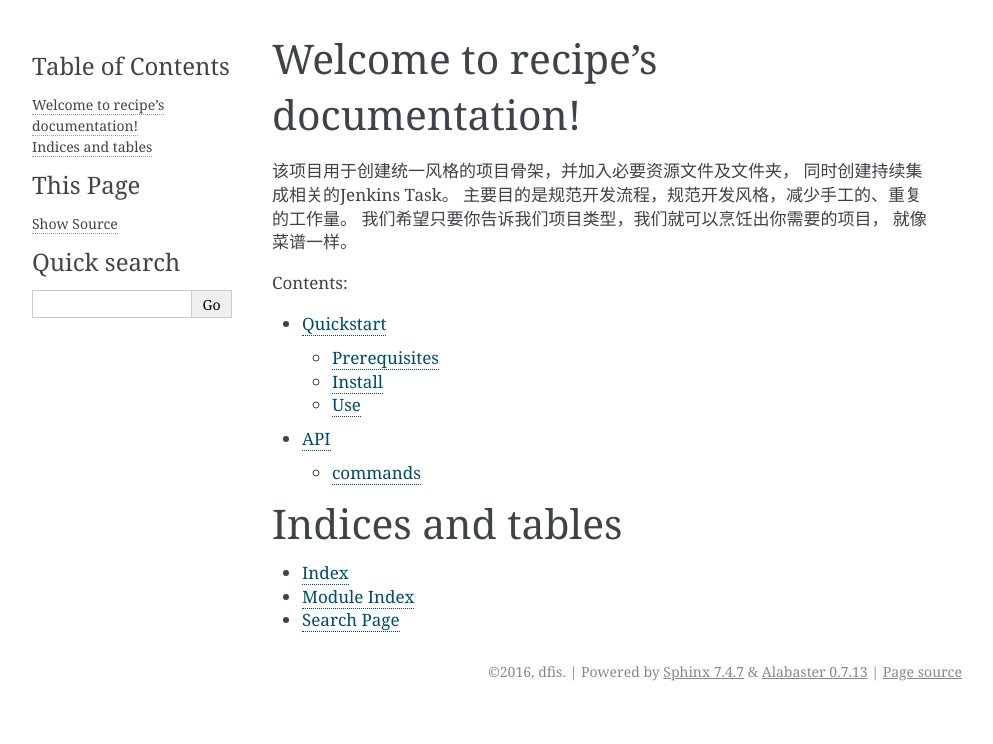
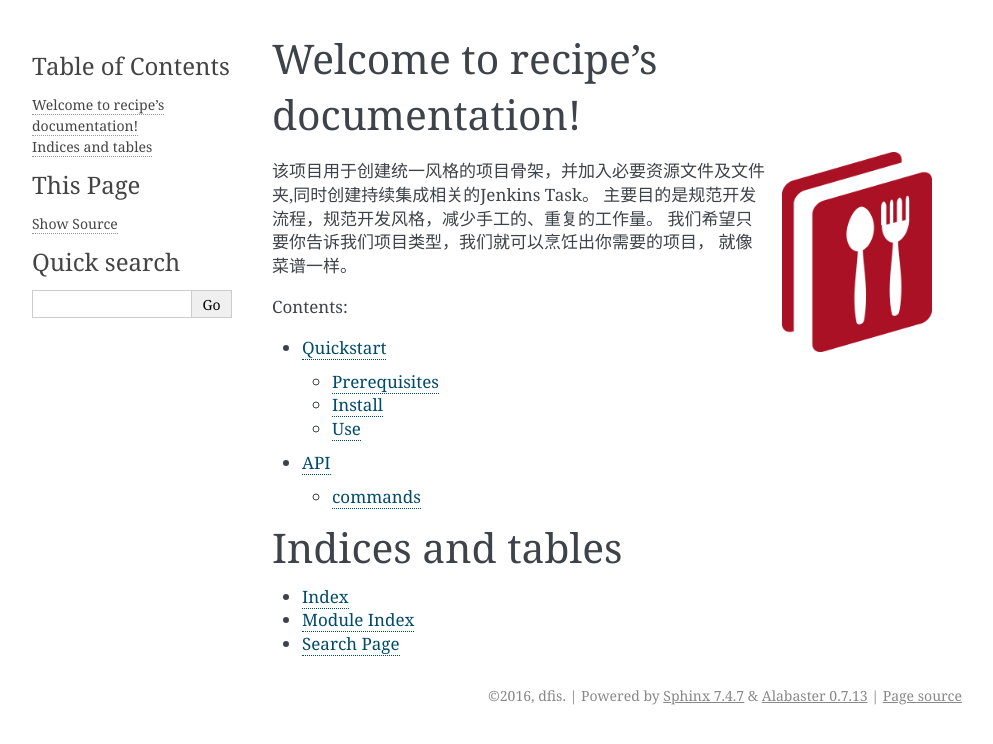
Before and after one commit to by46/recipe, a Sphinx documentation site: the page built from doc/index.rst, in a window 1280 px wide. Shown: the top 744 px of the page, without its empty margins (148-1141 px from the left). Built offline with Sphinx 7.4.7, drawn with Linux system fonts in a browser that asks for light colours.

Commit message:
add recipe icon

```diff
--- a/doc/index.rst
+++ b/doc/index.rst
@@ -5,8 +5,12 @@
 
 Welcome to recipe's documentation!
 ==================================
+.. image:: _static/recipe-icon.png
+   :align: right
+   :height: 200px
+   :width:  150px
 
-该项目用于创建统一风格的项目骨架，并加入必要资源文件及文件夹， 同时创建持续集成相关的Jenkins Task。
+该项目用于创建统一风格的项目骨架，并加入必要资源文件及文件夹,同时创建持续集成相关的Jenkins Task。
 主要目的是规范开发流程，规范开发风格，减少手工的、重复的工作量。
 我们希望只要你告诉我们项目类型，我们就可以烹饪出你需要的项目， 就像菜谱一样。
 
--- a/doc/quickstart.rst
+++ b/doc/quickstart.rst
@@ -1,11 +1,12 @@
 Quickstart
 ==========
-
+.. image:: _static/recipe-icon.png
+   :align: right
 Prerequisites
 -------------
 
+
 * Python 2.7+
-
 * pip
 
 Install
```
Also changed, not shown: doc/_static/recipe-icon.png (added), 10 other files.
